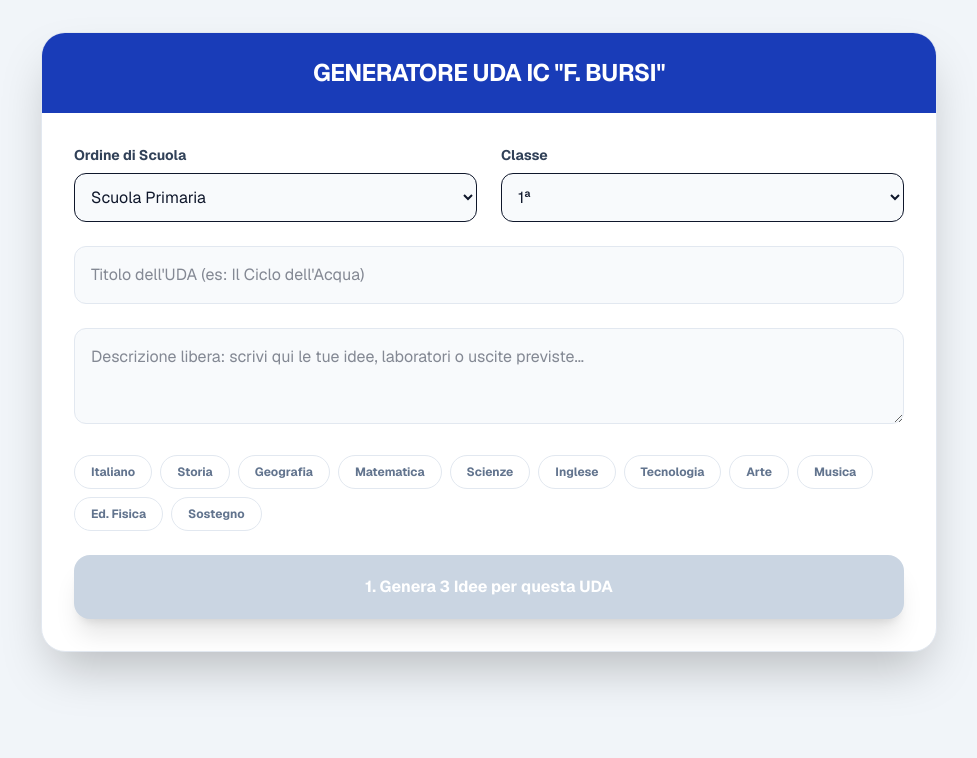
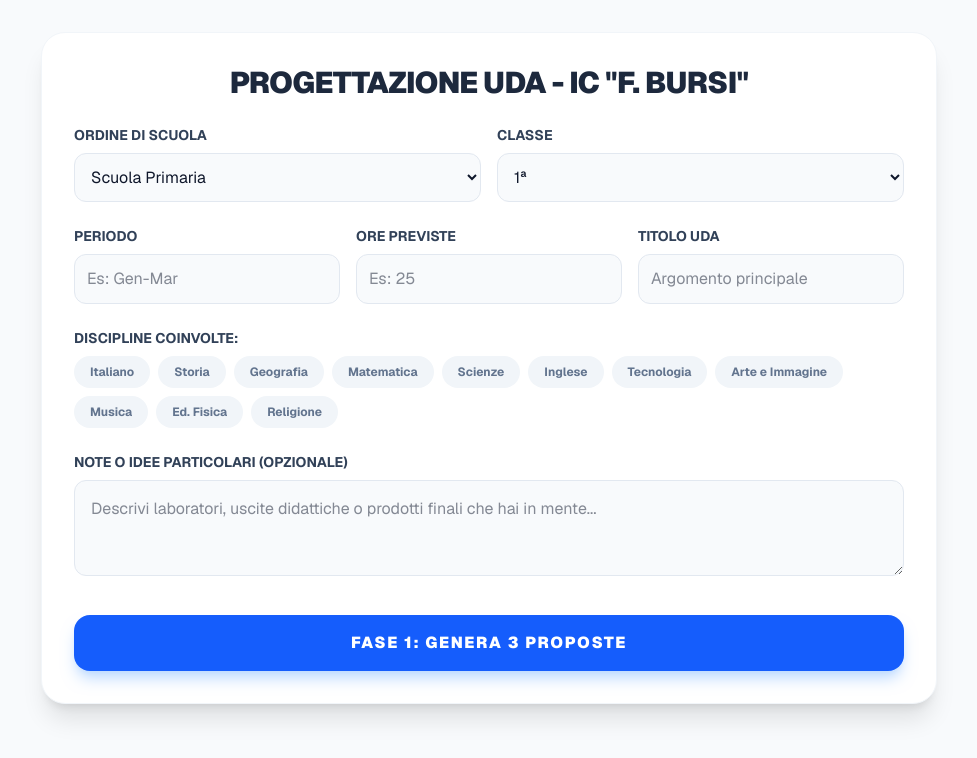
Before and after one commit to armandocastrilli-glitch/generatore-uda, a Next.js app: page /generatore in a window 1280 px wide. Shown: the top 758 px of the page, without its empty margins (151-1128 px from the left). Built offline with nearby package versions, Linux system fonts and the light colour scheme.

Commit message:
Update page.tsx

```diff
--- a/app/generatore/page.tsx
+++ b/app/generatore/page.tsx
@@ -2,165 +2,175 @@
 import { useState } from "react";
 
 export default function GeneratoreUDA() {
-  const [scelta, setScelta] = useState({
-    titolo: "",
-    classe: "1",
-    periodo: "1° Quadrimestre",
-    ore: "20",
-    materie: [] as string[],
-    scuola: "primaria", // Aggiunto per distinguere IC Bursi
-    descrizioneLibera: "" // Aggiunto per il box di testo libero
-  });
+  // --- STATI PER I DATI TECNICI ---
+  const [titolo, setTitolo] = useState("");
+  const [materie, setMaterie] = useState<string[]>([]);
+  const [periodo, setPeriodo] = useState("");
+  const [ore, setOre] = useState("");
+  const [scuola, setScuola] = useState("primaria");
+  const [classe, setClasse] = useState("1");
+  const [descrizioneLibera, setDescrizioneLibera] = useState("");
 
+  // --- STATI PER IL MOTORE AI ---
   const [loading, setLoading] = useState(false);
-  const [proposte, setProposte] = useState<string[]>([]); // Per le 3 bozze
-  const [udaFinale, setUdaFinale] = useState(""); // Per l'UDA completa sviluppata
+  const [proposte, setProposte] = useState<string[]>([]);
+  const [udaFinale, setUdaFinale] = useState("");
 
-  const materieDisponibili = [
+  const listaMaterie = [
     "Italiano", "Storia", "Geografia", "Matematica", "Scienze",
-    "Inglese", "Tecnologia", "Arte", "Musica", "Ed. Fisica", "Sostegno"
+    "Inglese", "Tecnologia", "Arte e Immagine", "Musica", "Ed. Fisica", "Religione"
   ];
 
-  const toggleMateria = (materia: string) => {
-    setScelta(prev => ({
-      ...prev,
-      materie: prev.materie.includes(materia)
-        ? prev.materie.filter(m => m !== materia)
-        : [...prev.materie, materia]
-    }));
+  const toggleMateria = (m: string) => {
+    setMaterie(prev => prev.includes(m) ? prev.filter(item => item !== m) : [...prev, m]);
   };
 
-  // FASE 1: GENERA LE 3 PROPOSTE
-  const generaProposte = async () => {
+  // 1. FUNZIONE PER GENERARE LE 3 IDEE INIZIALI
+  const handleGeneraProposte = async () => {
+    if (!titolo || materie.length === 0) {
+      alert("Inserisci almeno il titolo e una materia!");
+      return;
+    }
     setLoading(true);
     setProposte([]);
     setUdaFinale("");
-
     try {
-      const response = await fetch("/api/generatore-uda", {
+      const res = await fetch("/api/generatore-uda", {
         method: "POST",
         headers: { "Content-Type": "application/json" },
-        body: JSON.stringify({ ...scelta, tipoRichiesta: "PROPOSTE" }),
+        body: JSON.stringify({
+          titolo, scuola, classe, descrizioneLibera, materie, periodo, ore,
+          tipoRichiesta: "PROPOSTE"
+        }),
       });
-
-      const data = await response.json();
-      if (data.proposte) {
-        setProposte(data.proposte);
-      } else {
-        alert("Errore nella generazione delle proposte.");
-      }
-    } catch (error) {
-      alert("Errore di connessione.");
+      const data = await res.json();
+      if (data.proposte) setProposte(data.proposte);
+    } catch (err) {
+      alert("Errore di connessione al server.");
     } finally {
       setLoading(false);
     }
   };
 
-  // FASE 2: SVILUPPA LA PROPOSTA SCELTA
+  // 2. FUNZIONE PER SVILUPPARE L'UDA COMPLETA DALL'IDEA SCELTA
   const sviluppaUdaCompleta = async (propostaScelta: string) => {
     setLoading(true);
     try {
-      const response = await fetch("/api/generatore-uda", {
+      const res = await fetch("/api/generatore-uda", {
         method: "POST",
         headers: { "Content-Type": "application/json" },
-        body: JSON.stringify({ ...scelta, propostaScelta, tipoRichiesta: "UDA_COMPLETA" }),
+        body: JSON.stringify({
+          titolo, scuola, classe, materie, periodo, ore,
+          propostaScelta,
+          tipoRichiesta: "UDA_COMPLETA"
+        }),
       });
-
-      const data = await response.json();
-      setUdaFinale(data.uda);
-    } catch (error) {
-      alert("Errore nello sviluppo dell'UDA.");
+      const data = await res.json();
+      if (data.uda) setUdaFinale(data.uda);
+    } catch (err) {
+      alert("Errore nello sviluppo dell'UDA completa.");
     } finally {
       setLoading(false);
     }
   };
 
   return (
-    <div className="min-h-screen bg-slate-100 p-4 md:p-8 font-sans text-slate-900">
-      <div className="max-w-4xl mx-auto space-y-6">
-        <div className="bg-white shadow-2xl rounded-3xl overflow-hidden border border-slate-200">
-          <div className="bg-blue-800 p-6 text-white text-center">
-            <h1 className="text-2xl font-bold uppercase tracking-tight">Generatore UDA IC "F. Bursi"</h1>
-          </div>
+    <main className="min-h-screen bg-slate-50 p-4 md:p-8 font-sans text-slate-900">
+      <div className="max-w-4xl mx-auto bg-white rounded-3xl shadow-xl p-8 border border-slate-100">
+        <h1 className="text-3xl font-black text-slate-800 mb-6 text-center uppercase tracking-tight">
+          Progettazione UDA - IC "F. Bursi"
+        </h1>
 
-          <div className="p-8 space-y-6">
-            <div className="grid grid-cols-1 md:grid-cols-2 gap-6">
+        {/* SELEZIONE SCUOLA E CLASSE */}
+        <div className="grid grid-cols-1 md:grid-cols-2 gap-4 mb-6">
           <div>
-                <label className="block text-sm font-bold text-slate-700 mb-2">Ordine di Scuola</label>
+            <label className="block text-sm font-bold text-slate-700 mb-2 uppercase">Ordine di Scuola</label>
             <select
-                  className="w-full p-3 bg-slate-50 border rounded-xl outline-none focus:ring-2 focus:ring-blue-500"
-                  onChange={(e) => setScelta({...scelta, scuola: e.target.value})}
+              value={scuola}
+              onChange={(e) => {setScuola(e.target.value); setClasse("1");}}
+              className="w-full p-3 bg-slate-50 border border-slate-200 rounded-xl outline-none focus:ring-2 focus:ring-blue-500"
             >
               <option value="primaria">Scuola Primaria</option>
               <option value="secondaria">Secondaria I Grado</option>
             </select>
           </div>
           <div>
-                <label className="block text-sm font-bold text-slate-700 mb-2">Classe</label>
+            <label className="block text-sm font-bold text-slate-700 mb-2 uppercase">Classe</label>
             <select
-                  className="w-full p-3 bg-slate-50 border rounded-xl outline-none focus:ring-2 focus:ring-blue-500"
-                  onChange={(e) => setScelta({...scelta, classe: e.target.value})}
+              value={classe}
+              onChange={(e) => setClasse(e.target.value)}
+              className="w-full p-3 bg-slate-50 border border-slate-200 rounded-xl outline-none focus:ring-2 focus:ring-blue-500"
             >
-                  <option value="1">1ª</option>
-                  <option value="2">2ª</option>
-                  <option value="3">3ª</option>
-                  {scelta.scuola === "primaria" && (
-                    <>
-                      <option value="4">4ª</option>
-                      <option value="5">5ª</option>
-                    </>
-                  )}
+              {[...Array(scuola === "primaria" ? 5 : 3)].map((_, i) => (
+                <option key={i + 1} value={i + 1}>{i + 1}ª</option>
+              ))}
             </select>
           </div>
         </div>
 
-            <input
-              type="text"
-              placeholder="Titolo dell'UDA (es: Il Ciclo dell'Acqua)"
-              className="w-full p-4 bg-slate-50 border border-slate-200 rounded-xl outline-none focus:ring-2 focus:ring-blue-500"
-              onChange={(e) => setScelta({...scelta, titolo: e.target.value})}
-            />
+        {/* DATI TECNICI (TITOLO, ORE, PERIODO) */}
+        <div className="grid grid-cols-1 md:grid-cols-3 gap-4 mb-6">
+          <div className="md:col-span-1">
+             <label className="block text-sm font-bold text-slate-700 mb-2 uppercase">Periodo</label>
+             <input type="text" value={periodo} onChange={(e) => setPeriodo(e.target.value)} placeholder="Es: Gen-Mar" className="w-full p-3 bg-slate-50 border border-slate-200 rounded-xl outline-none" />
+          </div>
+          <div className="md:col-span-1">
+             <label className="block text-sm font-bold text-slate-700 mb-2 uppercase">Ore previste</label>
+             <input type="number" value={ore} onChange={(e) => setOre(e.target.value)} placeholder="Es: 25" className="w-full p-3 bg-slate-50 border border-slate-200 rounded-xl outline-none" />
+          </div>
+          <div className="md:col-span-1">
+             <label className="block text-sm font-bold text-slate-700 mb-2 uppercase">Titolo UDA</label>
+             <input type="text" value={titolo} onChange={(e) => setTitolo(e.target.value)} placeholder="Argomento principale" className="w-full p-3 bg-slate-50 border border-slate-200 rounded-xl outline-none" />
+          </div>
+        </div>
 
-            <textarea
-              placeholder="Descrizione libera: scrivi qui le tue idee, laboratori o uscite previste..."
-              className="w-full p-4 bg-slate-50 border border-slate-200 rounded-xl h-24 outline-none focus:ring-2 focus:ring-blue-500"
-              onChange={(e) => setScelta({...scelta, descrizioneLibera: e.target.value})}
-            />
-
+        {/* SELEZIONE MATERIE */}
+        <div className="mb-6">
+          <label className="block text-sm font-bold text-slate-700 mb-2 uppercase">Discipline coinvolte:</label>
           <div className="flex flex-wrap gap-2">
-              {materieDisponibili.map(m => (
+            {listaMaterie.map(m => (
               <button
                 key={m}
                 onClick={() => toggleMateria(m)}
-                  className={`px-4 py-2 text-xs font-bold rounded-full border transition-all ${
-                    scelta.materie.includes(m) ? "bg-blue-600 text-white" : "bg-white text-slate-500 border-slate-200"
-                  }`}
+                className={`px-4 py-2 rounded-full text-xs font-bold transition-all ${materie.includes(m) ? "bg-blue-600 text-white shadow-md" : "bg-slate-100 text-slate-500 hover:bg-slate-200"}`}
               >
                 {m}
               </button>
             ))}
           </div>
+        </div>
+
+        {/* INPUT LIBERO */}
+        <div className="mb-8">
+          <label className="block text-sm font-bold text-slate-700 mb-2 uppercase">Note o Idee particolari (Opzionale)</label>
+          <textarea
+            value={descrizioneLibera}
+            onChange={(e) => setDescrizioneLibera(e.target.value)}
+            placeholder="Descrivi laboratori, uscite didattiche o prodotti finali che hai in mente..."
+            className="w-full p-4 bg-slate-50 border border-slate-200 rounded-xl h-24 outline-none focus:ring-2 focus:ring-blue-500"
+          />
+        </div>
 
         <button
-              onClick={generaProposte}
-              disabled={loading || !scelta.titolo || scelta.materie.length === 0}
-              className="w-full font-bold py-5 rounded-2xl shadow-xl bg-green-600 hover:bg-green-700 text-white transition-all disabled:bg-slate-300"
+          onClick={handleGeneraProposte}
+          disabled={loading || !titolo}
+          className="w-full bg-blue-600 hover:bg-blue-700 text-white font-black py-4 rounded-2xl shadow-lg shadow-blue-200 transition-all uppercase tracking-widest"
         >
-              {loading ? "Elaborazione..." : "1. Genera 3 Idee per questa UDA"}
+          {loading ? "Inviando richiesta..." : "Fase 1: Genera 3 Proposte"}
         </button>
-          </div>
-        </div>
 
-        {/* VISUALIZZAZIONE 3 PROPOSTE */}
+        {/* BOX PROPOSTE GENERATE */}
         {proposte.length > 0 && !udaFinale && (
-          <div className="grid gap-4 animate-in fade-in slide-in-from-bottom-4 duration-500">
-            <h2 className="text-xl font-bold text-slate-800 ml-2">Scegli la proposta da sviluppare:</h2>
+          <div className="mt-12 space-y-4 animate-in fade-in slide-in-from-bottom-4 duration-500">
+            <h2 className="text-xl font-bold text-slate-800 italic border-l-4 border-blue-600 pl-4 mb-6">
+              Seleziona la bozza da sviluppare:
+            </h2>
             {proposte.map((p, idx) => (
-              <div key={idx} className="bg-white p-6 rounded-2xl shadow-md border-l-8 border-blue-600 flex justify-between items-center gap-4">
-                <div className="text-slate-700 text-sm leading-relaxed flex-1">{p}</div>
+              <div key={idx} className="p-6 border border-slate-100 rounded-2xl bg-gradient-to-br from-blue-50 to-white flex justify-between items-center gap-6 shadow-sm hover:shadow-md transition-shadow">
+                <p className="text-slate-700 text-sm leading-relaxed flex-1">{p}</p>
                 <button
                   onClick={() => sviluppaUdaCompleta(p)}
-                  className="bg-blue-600 text-white px-6 py-2 rounded-xl font-bold text-xs hover:bg-blue-800 transition-all uppercase"
+                  className="bg-blue-600 text-white px-6 py-2 rounded-xl text-xs font-black uppercase hover:bg-blue-800 transition-colors whitespace-nowrap"
                 >
                   Sviluppa →
                 </button>
@@ -169,15 +179,24 @@ export default function GeneratoreUDA() {
           </div>
         )}
 
-        {/* AREA UDA FINALE */}
+        {/* AREA VISUALIZZAZIONE UDA COMPLETA */}
         {udaFinale && (
-          <div className="bg-white p-8 rounded-3xl shadow-2xl border border-green-100">
-            <h2 className="text-2xl font-bold text-blue-800 mb-6">UDA Completa Sviluppata</h2>
-            <div className="whitespace-pre-wrap text-slate-700 leading-relaxed font-serif mb-6">{udaFinale}</div>
-            <button onClick={() => setUdaFinale("")} className="text-blue-600 font-bold underline text-sm">Indietro alle proposte</button>
+          <div className="mt-12 p-8 border-t-4 border-green-500 bg-slate-50 rounded-2xl animate-in zoom-in duration-300">
+            <div className="flex justify-between items-center mb-6">
+              <h2 className="text-2xl font-black text-slate-800 uppercase">UDA Sviluppata</h2>
+              <button
+                onClick={() => setUdaFinale("")}
+                className="text-blue-600 font-bold text-sm underline"
+              >
+                Torna alle proposte
+              </button>
+            </div>
+            <div className="whitespace-pre-wrap text-slate-700 leading-relaxed text-sm bg-white p-6 rounded-xl border border-slate-200 shadow-inner">
+              {udaFinale}
+            </div>
           </div>
         )}
       </div>
-    </div>
+    </main>
   );
 }
```
Lines whose indentation alone changed are shown as unchanged.
